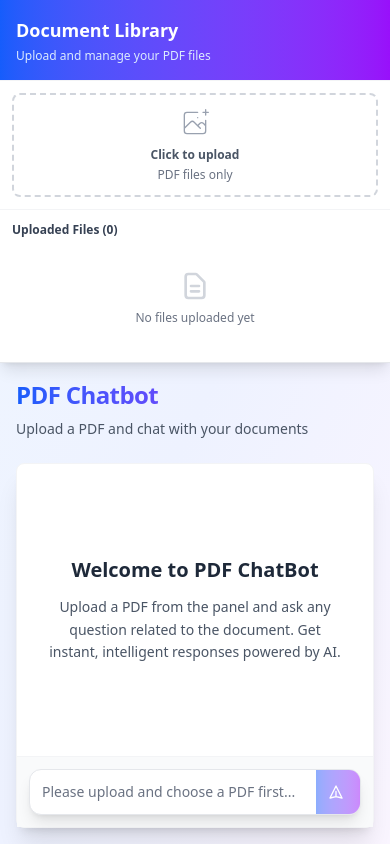
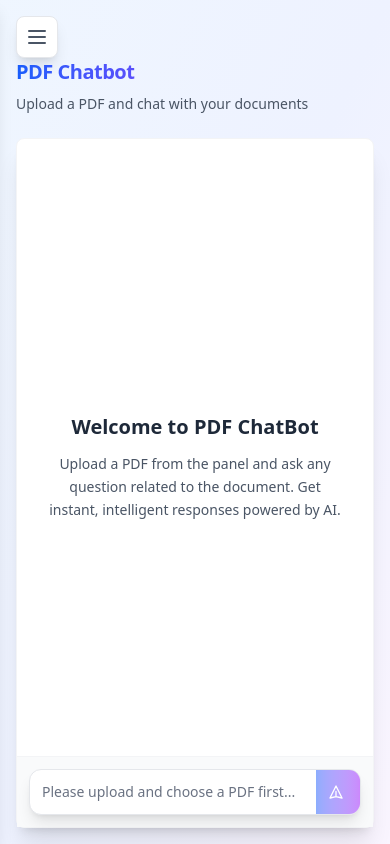
Before and after one commit to rajnish612/pdf-chatbot-frontend, a Next.js app: page / in a window 390 px wide. Built offline with nearby package versions, Linux system fonts and the light colour scheme.

Commit message:
fixed some ui bug

```diff
--- a/app/components/Chat.tsx
+++ b/app/components/Chat.tsx
@@ -49,7 +49,7 @@ const Chat = () => {
   return (
     <div className="h-full w-full relative flex flex-col bg-white rounded-lg sm:rounded-2xl shadow-xl border border-gray-100">
       {context && context?.file?.name && (
-        <div className="absolute -top-8 sm:-top-10 right-2 sm:right-6 bg-green-100 border border-green-200 rounded-lg px-2 sm:px-4 py-1 sm:py-2 max-w-xs z-10">
+        <div className="absolute top-2 sm:-top-10 right-2 sm:right-6 bg-green-100 border border-green-200 rounded-lg px-2 sm:px-4 py-1 sm:py-2 max-w-xs z-10">
           <div className="flex items-center space-x-1 sm:space-x-2">
             <div className="w-2 h-2 bg-green-500 rounded-full animate-pulse"></div>
             <span className="text-green-800 text-xs sm:text-sm font-medium truncate">
@@ -58,7 +58,7 @@ const Chat = () => {
           </div>
         </div>
       )}
-      <div className="flex-1 flex flex-col min-h-0">
+      <div className="flex-1 pt-10 flex flex-col min-h-0">
         <div className="flex-1 flex flex-col gap-3 sm:gap-5 overflow-y-auto p-3 sm:p-6 lg:p-8">
           {messages.length !== 0 ? (
             messages.map((message, idx) => (
--- a/app/components/Panel.tsx
+++ b/app/components/Panel.tsx
@@ -2,7 +2,11 @@
 import React, { useContext, useState } from "react";
 import { FileSelectContext } from "../context/FileSelectContextWrapper";
 
-const Panel = () => {
+interface PanelProps {
+  onClose?: () => void;
+}
+
+const Panel = ({ onClose }: PanelProps) => {
   const context = useContext(FileSelectContext);
 
   const [files, setFiles] = useState<Array<File>>([]);
@@ -31,8 +35,19 @@ const Panel = () => {
   console.log(files);
 
   return (
-    <div className="h-auto lg:h-full bg-white border-b lg:border-r lg:border-b-0 border-gray-200 w-full lg:w-72 xl:w-80 flex flex-col shadow-lg">
-      <div className="p-4 sm:p-6 border-b border-gray-100 bg-gradient-to-r from-blue-600 to-purple-600">
+    <div className="h-screen lg:h-full bg-white border-r border-gray-200 w-80 flex flex-col shadow-lg">
+      <div className="p-4 sm:p-6 border-b border-gray-100 bg-gradient-to-r from-blue-600 to-purple-600 relative">
+        {/* Mobile close button */}
+        {onClose && (
+          <button
+            onClick={onClose}
+            className="lg:hidden absolute top-4 right-4 p-1 text-white hover:bg-white hover:bg-opacity-20 rounded transition-colors"
+          >
+            <svg className="w-5 h-5" fill="none" stroke="currentColor" viewBox="0 0 24 24">
+              <path strokeLinecap="round" strokeLinejoin="round" strokeWidth={2} d="M6 18L18 6M6 6l12 12" />
+            </svg>
+          </button>
+        )}
         <h2 className="text-white text-lg sm:text-xl font-semibold mb-1 sm:mb-2">Document Library</h2>
         <p className="text-blue-100 text-xs sm:text-sm">Upload and manage your PDF files</p>
       </div>
@@ -60,7 +75,7 @@ const Panel = () => {
         </label>
       </div>
 
-      <div className="flex-1 overflow-y-auto max-h-48 lg:max-h-none">
+      <div className="flex-1 overflow-y-auto">
         <div className="p-3 sm:p-4">
           <h3 className="text-xs sm:text-sm font-semibold text-gray-700 mb-2 sm:mb-3">Uploaded Files ({files.length})</h3>
           {files.length === 0 ? (
--- a/app/page.tsx
+++ b/app/page.tsx
@@ -1,20 +1,56 @@
-import React from "react";
+"use client";
+import React, { useState } from "react";
 import Chat from "./components/Chat";
 import Panel from "./components/Panel";
 
-const page = () => {
+const Page = () => {
+  const [isPanelOpen, setIsPanelOpen] = useState(false);
+
   return (
-    <div className="flex flex-col lg:flex-row h-screen bg-gradient-to-br from-blue-50 via-indigo-50 to-purple-50">
-      <Panel />
+    <div className="flex flex-col lg:flex-row h-screen bg-gradient-to-br from-blue-50 via-indigo-50 to-purple-50 relative">
+      {/* Mobile hamburger button */}
+
+      {/* Mobile overlay */}
+
+      {/* Panel */}
+      <div
+        className={`${
+          isPanelOpen ? "translate-x-0" : "-translate-x-full"
+        } lg:translate-x-0 fixed lg:relative z-50 lg:z-auto transition-transform duration-300 ease-in-out lg:transition-none`}
+      >
+        <Panel onClose={() => setIsPanelOpen(false)} />
+      </div>
+
       <div className="flex flex-col w-full h-full p-4 sm:p-6 lg:p-8 xl:p-12">
+        <div className="flex flex-col">
+          <button
+            onClick={() => setIsPanelOpen(true)}
+            className="lg:hidden  w-fit p-2 bg-white rounded-lg shadow-lg border border-gray-200 hover:bg-gray-50 transition-colors"
+          >
+            <svg
+              className="w-6 h-6 text-gray-600"
+              fill="none"
+              stroke="currentColor"
+              viewBox="0 0 24 24"
+            >
+              <path
+                strokeLinecap="round"
+                strokeLinejoin="round"
+                strokeWidth={2}
+                d="M4 6h16M4 12h16M4 18h16"
+              />
+            </svg>
+          </button>
           <div className="mb-6 lg:mb-8 flex-shrink-0">
-          <h1 className="text-transparent bg-clip-text bg-gradient-to-r from-blue-600 to-purple-600 text-2xl sm:text-3xl md:text-4xl lg:text-5xl xl:text-6xl font-bold tracking-tight">
+            <h1 className="text-transparent bg-clip-text bg-gradient-to-r from-blue-600 to-purple-600 text-xl sm:text-3xl md:text-4xl lg:text-5xl xl:text-6xl font-bold tracking-tight">
               PDF Chatbot
             </h1>
             <p className="text-gray-600 text-sm sm:text-base lg:text-lg mt-2 font-medium">
               Upload a PDF and chat with your documents
             </p>
           </div>
+        </div>
+
         <div className="flex-1 min-h-0">
           <Chat />
         </div>
@@ -23,4 +59,4 @@ const page = () => {
   );
 };
 
-export default page;
+export default Page;
```
Lines whose indentation alone changed are shown as unchanged.
